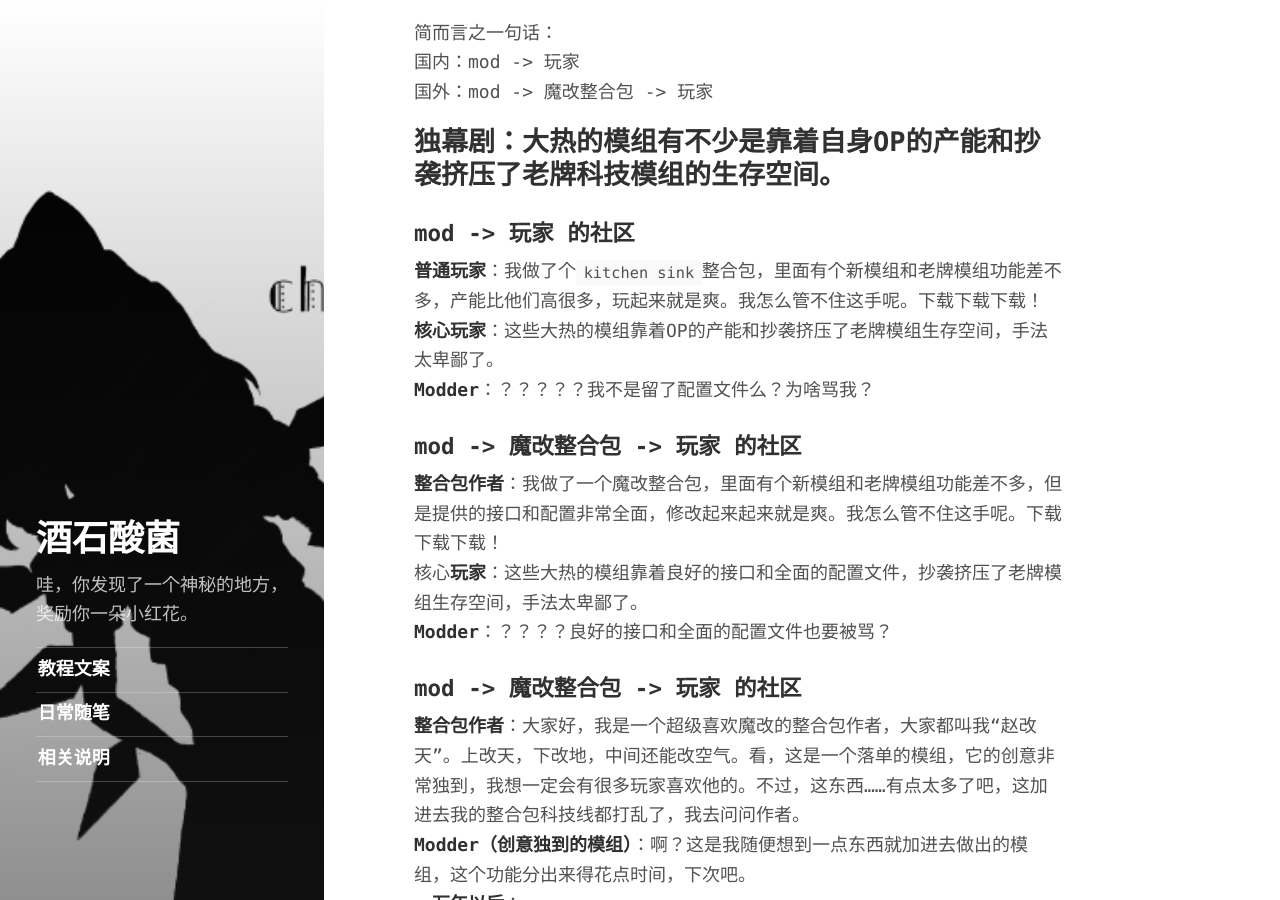
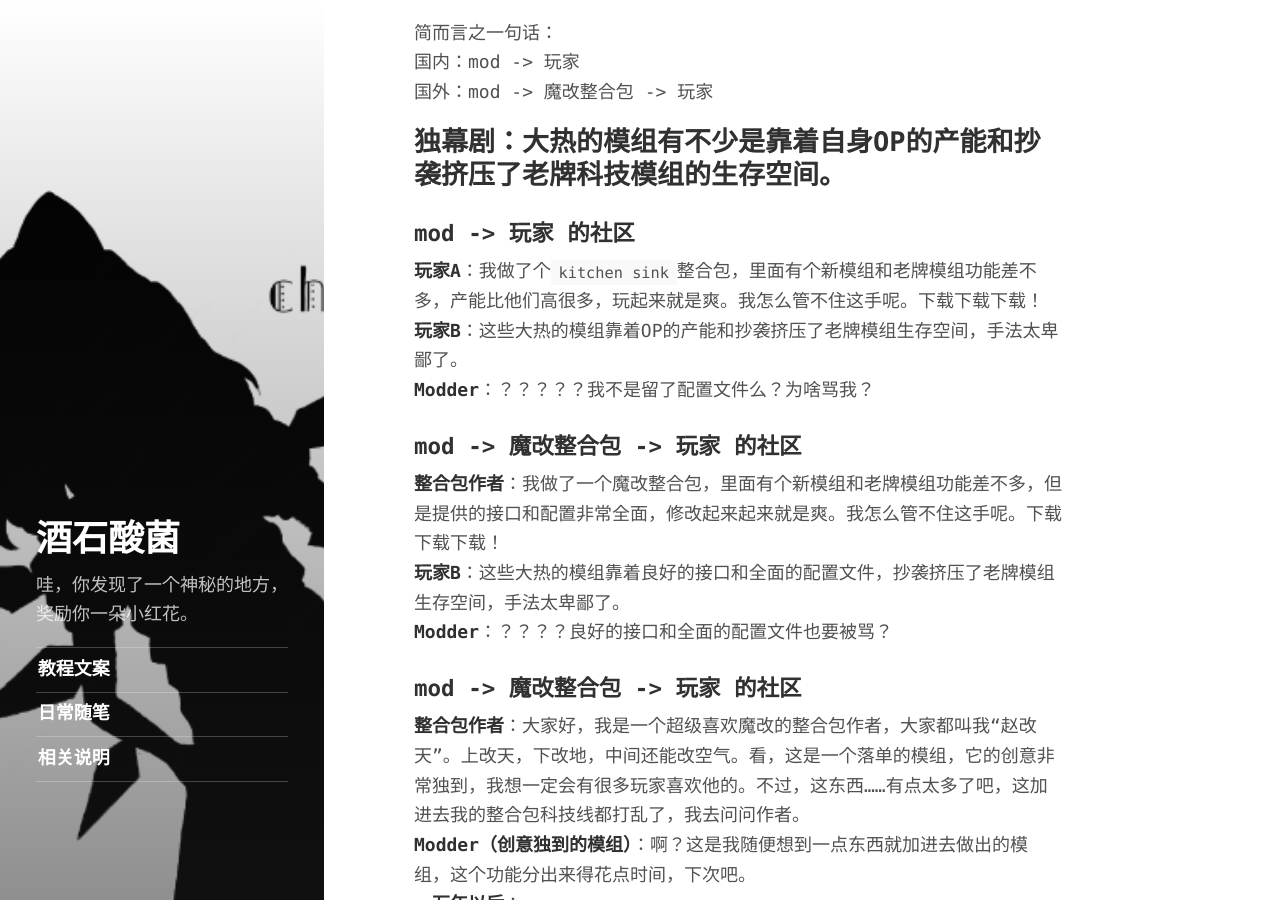
Before and after one commit to TartaricAcid/ArchiveGithubPage, a Jekyll site: the page built from _posts/2017-10-30-SomeQuestion.md, in a window 1280 px wide and 900 px high, scrolled down 715 px. Built offline with Jekyll 4.4.1, drawn with Linux system fonts in a browser that asks for light colours.

Commit message:
fix a typo

```diff
--- a/_posts/2017-10-30-SomeQuestion.md
+++ b/_posts/2017-10-30-SomeQuestion.md
@@ -21,13 +21,13 @@ description: >
 
 ## 独幕剧：大热的模组有不少是靠着自身OP的产能和抄袭挤压了老牌科技模组的生存空间。
 ### mod -> 玩家 的社区
-**普通玩家**：我做了个`kitchen sink`整合包，里面有个新模组和老牌模组功能差不多，产能比他们高很多，玩起来就是爽。我怎么管不住这手呢。下载下载下载！
-**核心玩家**：这些大热的模组靠着OP的产能和抄袭挤压了老牌模组生存空间，手法太卑鄙了。
+**玩家A**：我做了个`kitchen sink`整合包，里面有个新模组和老牌模组功能差不多，产能比他们高很多，玩起来就是爽。我怎么管不住这手呢。下载下载下载！
+**玩家B**：这些大热的模组靠着OP的产能和抄袭挤压了老牌模组生存空间，手法太卑鄙了。
 **Modder**：？？？？？我不是留了配置文件么？为啥骂我？
 
 ### mod -> 魔改整合包 -> 玩家 的社区
 **整合包作者**：我做了一个魔改整合包，里面有个新模组和老牌模组功能差不多，但是提供的接口和配置非常全面，修改起来起来就是爽。我怎么管不住这手呢。下载下载下载！
-核心**玩家**：这些大热的模组靠着良好的接口和全面的配置文件，抄袭挤压了老牌模组生存空间，手法太卑鄙了。
+**玩家B**：这些大热的模组靠着良好的接口和全面的配置文件，抄袭挤压了老牌模组生存空间，手法太卑鄙了。
 **Modder**：？？？？良好的接口和全面的配置文件也要被骂？
 
 ### mod -> 魔改整合包 -> 玩家 的社区
```
